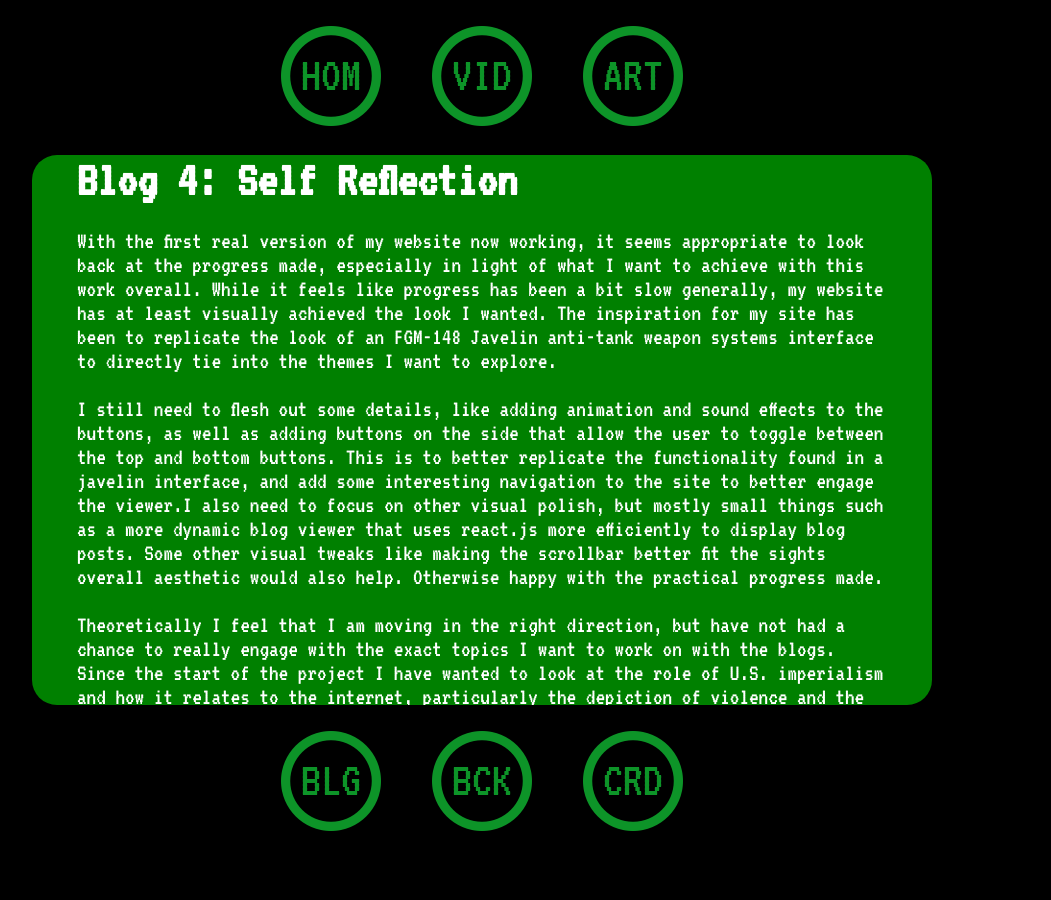
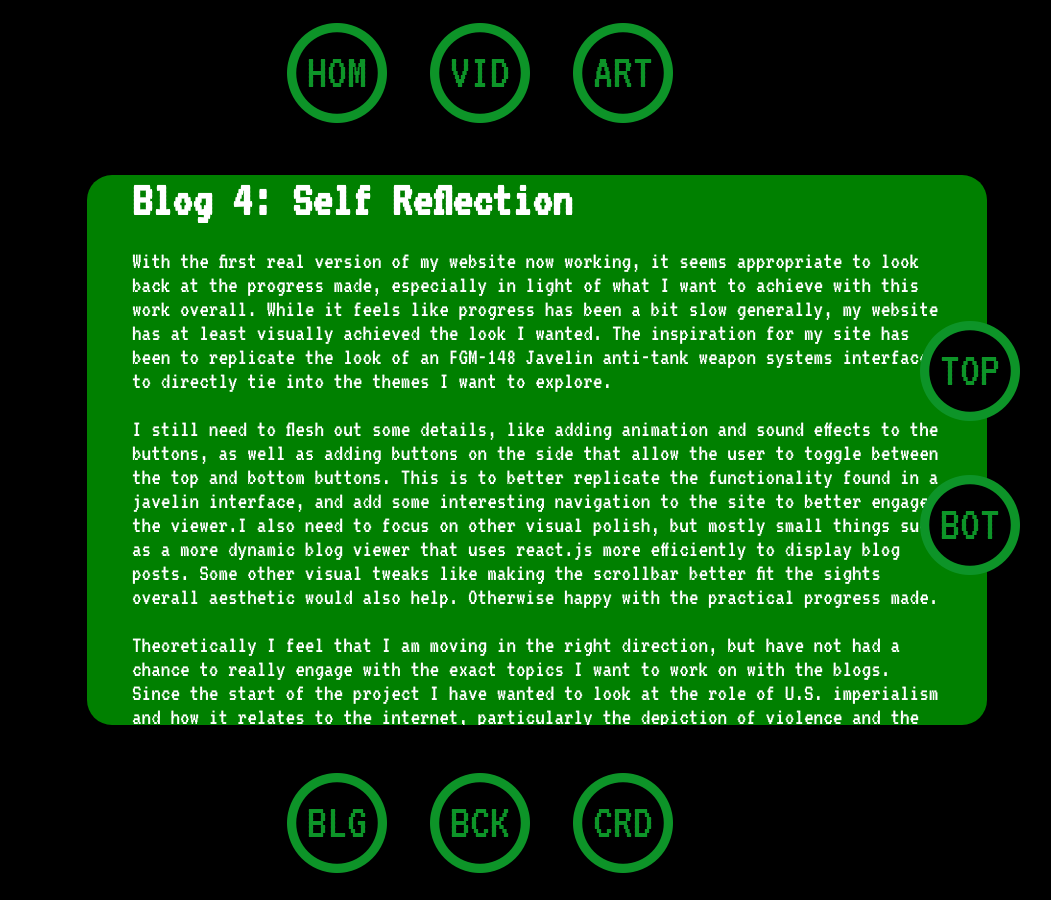
Before and after one commit to JackFrathbone/WSOA4175A_2282711, a React (Create React App) app: page /blog4 in a window 1280 px wide. Shown: the whole page, without its empty margins (160-1211 px from the left). Before the commit the page ends 860 px from the top, so only its background shows below. Built offline with nearby package versions, Linux system fonts and the light colour scheme.

Commit message:
Fixed layout

```diff
--- a/src/App.css
+++ b/src/App.css
@@ -1,8 +1,36 @@
 .App {
-  display: flex;
+  display: grid;
   flex-wrap: wrap;
   flex-direction:column;
+  grid-template: 100px auto 100px / 98fr 2fr;
+  row-gap: 50px;
+  padding-top: 25px;
+  padding-bottom: 25px;
+  padding-right: 100px;
+  padding-left: 100px;
 }
+
+.frametop{
+  grid-row: 1;
+  grid-column: 1 / 3;
+}
+
+.blogs{
+  grid-row: 2;
+  grid-column: 1;
+}
+
+.framesidebar{
+  grid-row: 2;
+  grid-column: 2;
+}
+
+.framebottom{
+  grid-row: 3;
+  grid-column: 1 / 3;
+}
+
+
 
 .break{
   flex-basis: 100%;
--- a/src/App.js
+++ b/src/App.js
@@ -3,6 +3,7 @@ import "./App.css";
 import { Route, Routes } from "react-router-dom";
 import FrameTop from "./components/FrameTop";
 import FrameBottom from "./components/FrameBottom";
+import FrameSidebar from "./components/FrameSidebar";
 import Title from "./components/pages/Title.js";
 import "./fonts/VT323/VT323-Regular.ttf";
 import Credits from "./components/pages/Credits";
@@ -30,6 +31,7 @@ function App() {
         <Route exact path="/blog3" element={<Blog3 />} />
         <Route exact path="/blog4" element={<Blog4 />} />
       </Routes>
+      <FrameSidebar />
       <FrameBottom />
     </div>
   );
--- a/src/components/FrameSidebar.js
+++ b/src/components/FrameSidebar.js
@@ -1,12 +1,19 @@
 import React, { Component } from "react";
 import "../styles/FrameSidebar.css";
+import { Link } from "react-router-dom";
+import Button_3 from "../assets/images/buttons/Buttons_3.png";
+import Button_4 from "../assets/images/buttons/Buttons_4.png";
 
 export default class FrameSidebar extends Component {
   render() {
     return (
       <div className="framesidebar">
-        <img src="./images/buttons/Buttons_3.png"></img>
-        <img src="./images/buttons/Buttons_4.png"></img>
+        <Link to="/blogs">
+          <img src={Button_3}></img>
+        </Link>
+        <Link to="/blogs">
+          <img src={Button_4}></img>
+        </Link>
       </div>
     );
   }
--- a/src/styles/Background.css
+++ b/src/styles/Background.css
@@ -6,7 +6,7 @@
     align-items: left;
     justify-content: top;
     margin-left:  15%;
-    margin-right:  15%;
+    margin-right:  5%;
     margin-top: 0%;
     margin-bottom: 0%;
 
--- a/src/styles/Blog.css
+++ b/src/styles/Blog.css
@@ -6,7 +6,7 @@
     align-items: left;
     justify-content: top;
     margin-left:  15%;
-    margin-right:  15%;
+    margin-right:  5%;
     margin-top: 0%;
     margin-bottom: 0%;
 
--- a/src/styles/Blogs.css
+++ b/src/styles/Blogs.css
@@ -6,7 +6,7 @@
     align-items: left;
     justify-content: top;
     margin-left:  15%;
-    margin-right:  15%;
+    margin-right:  5%;
     margin-top: 0%;
     margin-bottom: 0%;
 
--- a/src/styles/Credits.css
+++ b/src/styles/Credits.css
@@ -6,7 +6,7 @@
     align-items: left;
     justify-content: top;
     margin-left:  15%;
-    margin-right:  15%;
+    margin-right:  5%;
     margin-top: 0%;
     margin-bottom: 0%;
 
--- a/src/styles/FrameSidebar.css
+++ b/src/styles/FrameSidebar.css
@@ -15,6 +15,6 @@
   height: 100x;
   width: 100px;
   align-items: center;
-  padding-top: 5%;
-  padding-bottom: 5%;
+  padding-top: 25%;
+  padding-bottom: 25%;
 }
--- a/src/styles/Title.css
+++ b/src/styles/Title.css
@@ -6,7 +6,7 @@
     align-items: center;
     justify-content: center;
     margin-left:  15%;
-    margin-right:  15%;
+    margin-right:  5%;
     margin-top: 0%;
     margin-bottom: 0%;
 
--- a/src/styles/Video.css
+++ b/src/styles/Video.css
@@ -6,7 +6,7 @@
     align-items: center;
     justify-content: center;
     margin-left:  15%;
-    margin-right:  15%;
+    margin-right:  5%;
     margin-top: 0%;
     margin-bottom: 0%;
 
```
